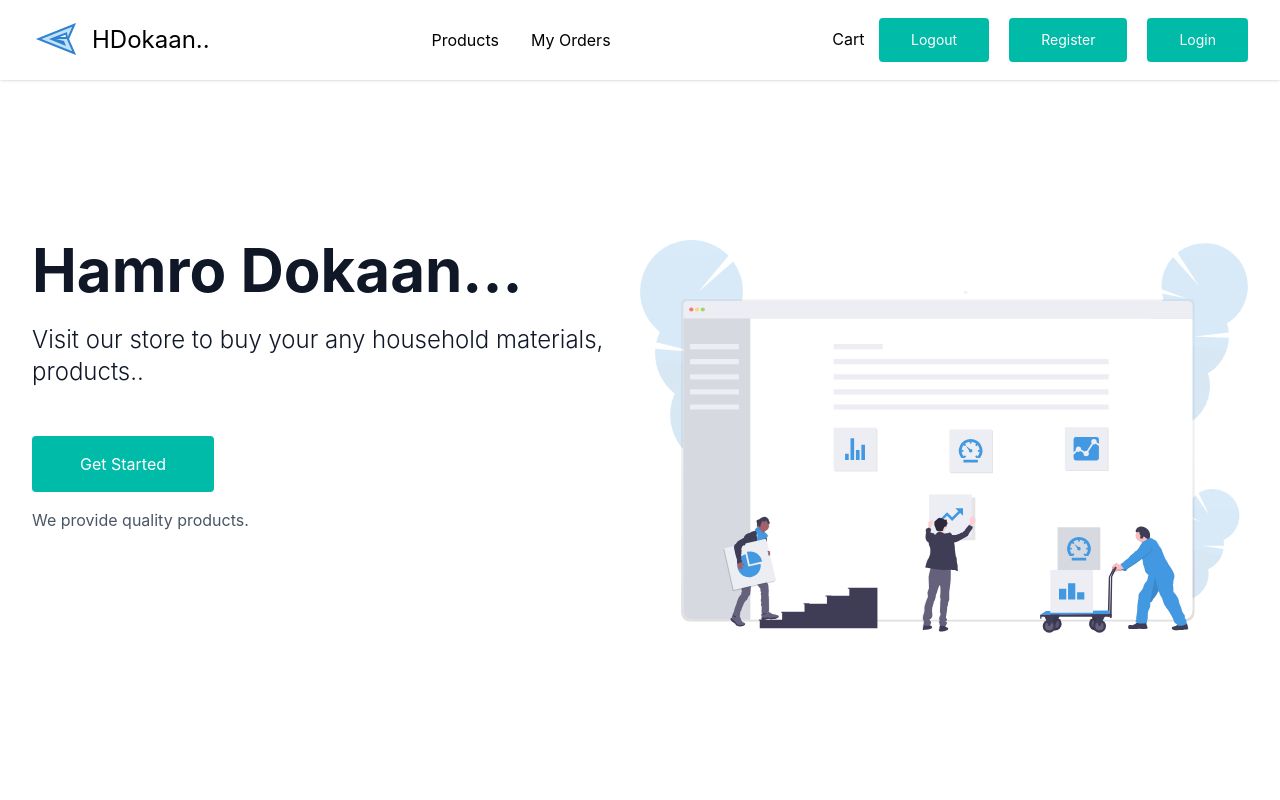
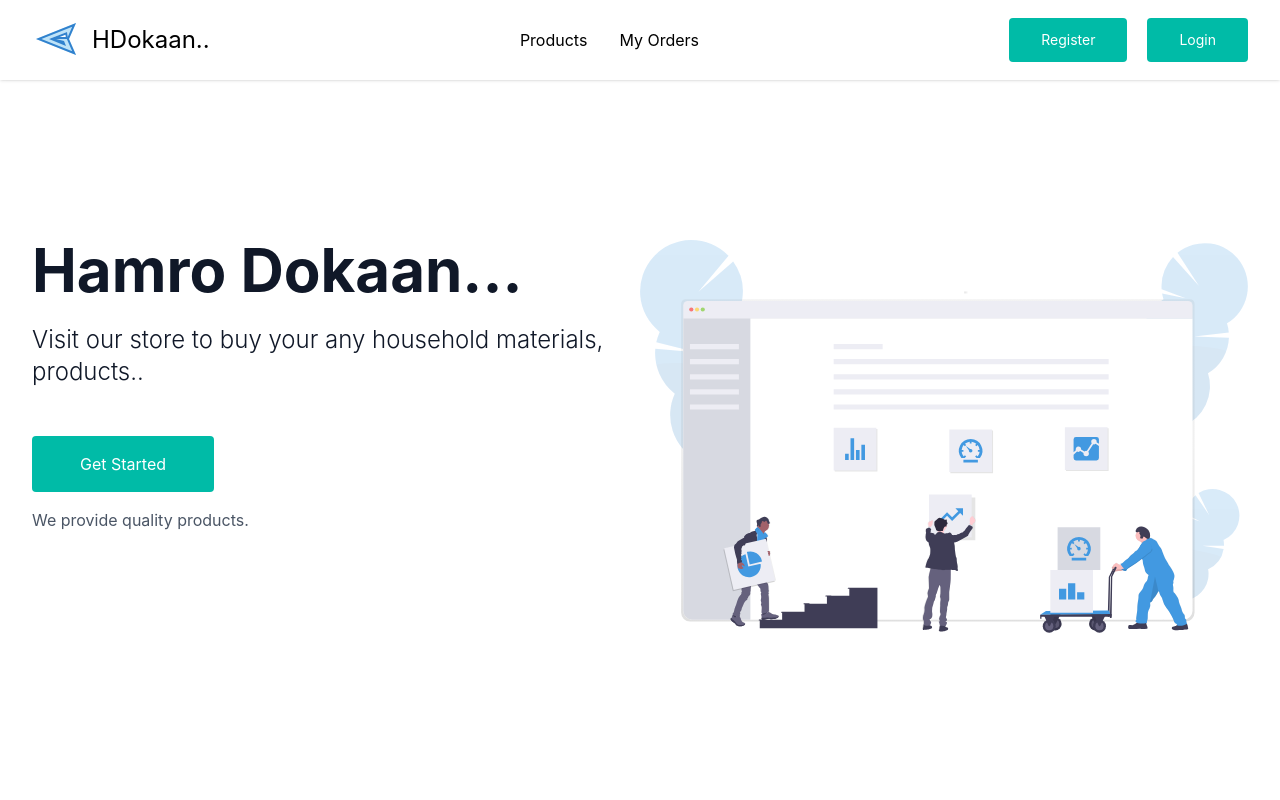
Before and after one commit to Sakshamkhadka7/Eccomerce_Frotend_Typescript, a React (Vite) app: page / in a window 1280 px wide. Shown: the top 800 px of the page. Built offline with nearby package versions, Linux system fonts and the light colour scheme.

Commit message:
added dynamic navbar

```diff
--- a/src/globals/components/Navbar.tsx
+++ b/src/globals/components/Navbar.tsx
@@ -1,6 +1,21 @@
 import { Link } from "react-router-dom";
+import { useAppSelector } from "../../store/hook";
+import { useEffect, useState } from "react";
 
 function Navbar() {
+  const reduxToken = useAppSelector((store) => store.auth.user.token);
+  const localStorageToken = localStorage.getItem("token");
+  const [isLoggedIn, setIsLoggedIn] = useState<boolean>(false);
+
+  useEffect(() => {
+    //  setIsLoggedIn(!!localStorageToken || !! reduxToken)
+    console.log(reduxToken, localStorageToken);
+    if (reduxToken && localStorageToken) {
+      setIsLoggedIn(true);
+    }
+  }, []);
+  console.log(isLoggedIn);
+
   return (
     <header className="sticky top-0 bg-white shadow">
       <div className="container flex flex-col sm:flex-row justify-between items-center mx-auto py-4 px-8">
@@ -33,11 +48,7 @@ function Navbar() {
         </div>
 
         <div className="hidden md:block">
-          <>
-            <span className="mr-[10px]">
-              {" "}
-              <Link to="/my-cart">Cart </Link>
-            </span>
+          {isLoggedIn ? (
             <Link to="/logout">
               <button
                 type="button"
@@ -46,8 +57,7 @@ function Navbar() {
                 Logout
               </button>
             </Link>
-          </>
-
+          ) : (
             <>
               <Link to="/register">
                 <button
@@ -66,6 +76,7 @@ function Navbar() {
                 </button>
               </Link>
             </>
+          )}
         </div>
       </div>
     </header>
```
Lines whose indentation alone changed are shown as unchanged.
